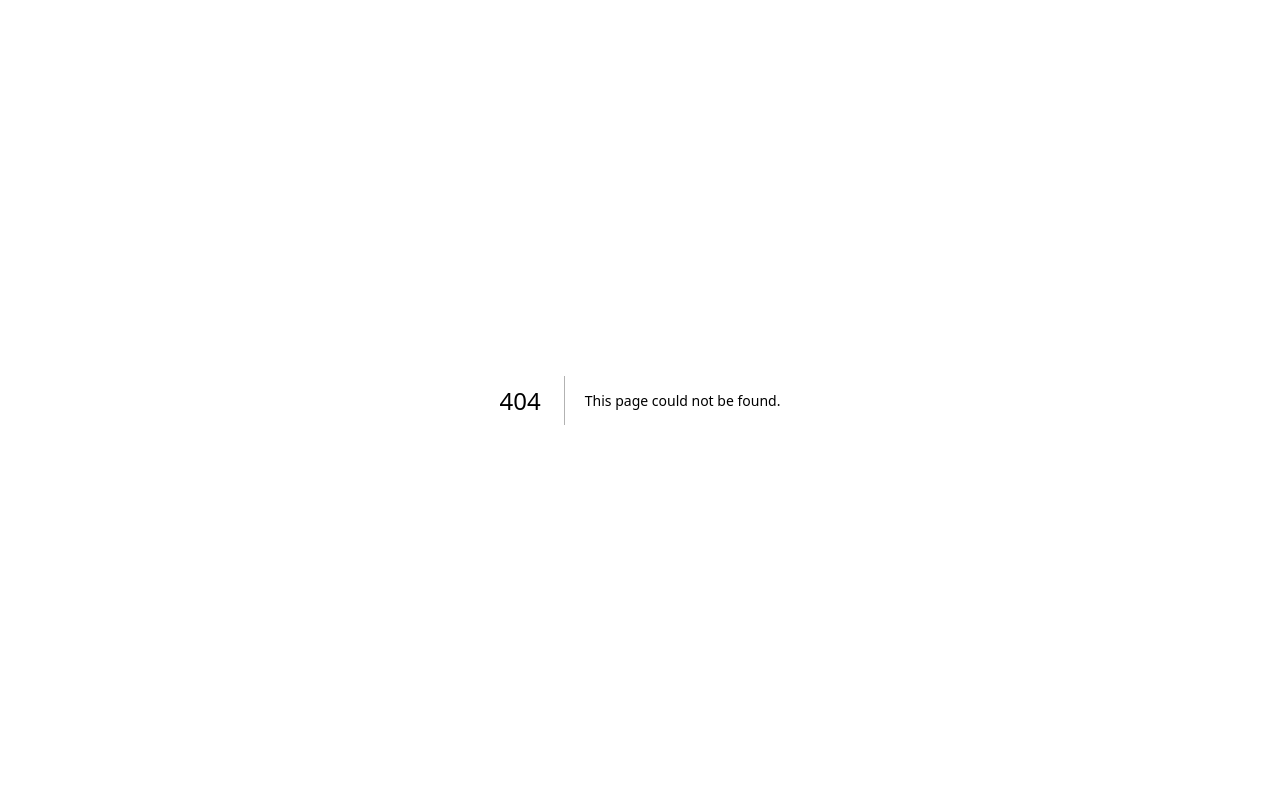
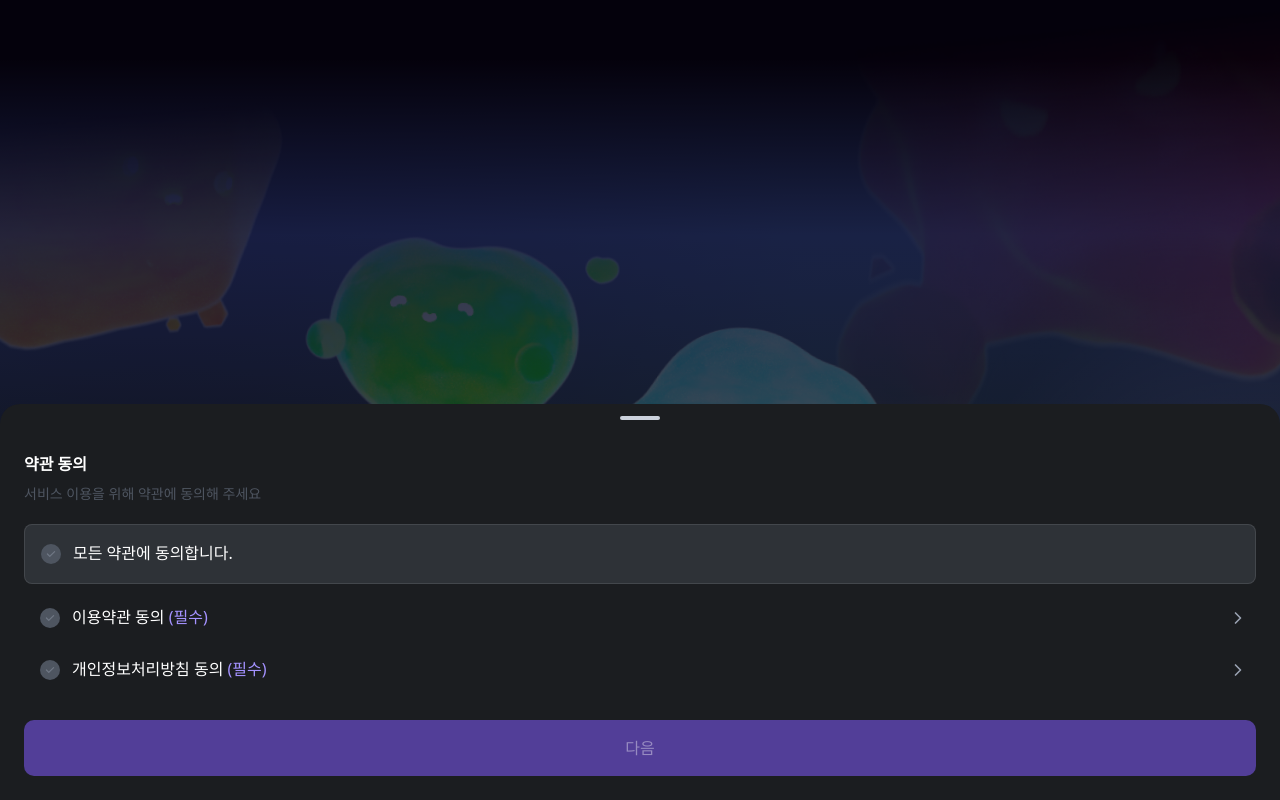
Before and after one commit to depromeet/dpm17-team4-client, a Next.js app in the folder web/: page /auth/terms-bottomsheet in a window 1280 px wide. Before the commit this address had no page. Shown: the top 800 px of the page. Built offline with nearby package versions, Linux system fonts and the light colour scheme; no server answers.

Commit message:
feat: biome

```diff
--- /dev/null
+++ b/web/src/app/auth/terms-bottomsheet/page.tsx
@@ -0,0 +1,259 @@
+'use client';
+
+import Image from 'next/image';
+import { useRouter, useSearchParams } from 'next/navigation';
+import {
+  Suspense,
+  useCallback,
+  useEffect,
+  useLayoutEffect,
+  useMemo,
+  useState,
+} from 'react';
+import {
+  getAccessToken,
+  requestAccessToken,
+  setAccessToken,
+  setUserInfo,
+  type UserInfo,
+} from '@/app/auth/_components/AuthSessionProvider';
+import bgGradient2 from '@/assets/auth/bg-gradient2.png';
+import bgGradient3 from '@/assets/auth/bg-gradient3.png';
+import loginCharacter from '@/assets/auth/login-character.png';
+import { API_ENDPOINTS, PAGE_ROUTES } from '@/constants';
+import { isIOS } from '@/utils/utils-platform';
+import AppleLoginButton from '../_components/AppleLoginButton';
+import BottomSheetContainer from '../_components/BottomSheetContainer';
+import KakaoLoginButton from '../_components/KakaoLoginButton';
+
+const API_BASE = process.env.NEXT_PUBLIC_API || 'https://kkruk.com';
+const KAKAO_LOGIN_INITIATE_URL = `${API_BASE}${API_ENDPOINTS.AUTH.KAKAO_LOGIN}`;
+
+function AuthContent() {
+  const router = useRouter();
+  const searchParams = useSearchParams();
+  const [error, setError] = useState<string | null>(null);
+  const [showTermsBottomSheet, setShowTermsBottomSheet] = useState(true);
+
+  const redirectUri = useMemo(() => {
+    if (typeof window === 'undefined') return '';
+    return `${window.location.origin}/auth`;
+  }, []);
+
+  // iOS 기기에서만 Apple 로그인 버튼 표시
+  const showAppleLogin = useMemo(() => isIOS(), []);
+
+  // ✅ 인증 콜백 파라미터 존재 여부 (있으면 렌더 스킵)
+  const hasAuthParams = useMemo(() => {
+    return Boolean(
+      searchParams.get('id') ||
+        searchParams.get('nickname') ||
+        searchParams.get('profileImage') ||
+        searchParams.get('isNew') ||
+        searchParams.get('providerType')
+    );
+  }, [searchParams]);
+
+  const extractUserInfo = useCallback((): UserInfo | null => {
+    const id = searchParams.get('id');
+    const nickname = searchParams.get('nickname');
+    const profileImage = searchParams.get('profileImage');
+    const isNew = searchParams.get('isNew');
+    const providerType = searchParams.get('providerType');
+
+    if (id && nickname && profileImage && isNew && providerType) {
+      return {
+        id,
+        nickname: decodeURIComponent(nickname),
+        profileImage: decodeURIComponent(profileImage),
+        isNew: isNew === 'true',
+        providerType,
+      };
+    }
+    return null;
+  }, [searchParams]);
+
+  useEffect(() => {
+    const error = searchParams.get('erroror_message');
+    if (error) setError(decodeURIComponent(error));
+  }, [searchParams]);
+
+  useLayoutEffect(() => {
+    const userInfo = extractUserInfo();
+    if (!userInfo) return;
+
+    // 🧹 로그인 성공 직후: 오래된 .kkruk.com 쿠키 정리
+    try {
+      console.log('🧹 로그인 성공 - 오래된 쿠키 정리 시작');
+      console.log('🍪 정리 전 쿠키:', document.cookie);
+
+      // .kkruk.com 도메인 쿠키 삭제
+      document.cookie =
+        'refreshToken=; domain=.kkruk.com; path=/; expires=Thu, 01 Jan 1970 00:00:00 GMT; Secure; SameSite=None';
+
+      // 짧은 딜레이 후 확인
+      setTimeout(() => {
+        console.log('🍪 정리 후 쿠키:', document.cookie);
+      }, 100);
+    } catch (error) {
+      console.error('⚠️ 쿠키 정리 실패:', error);
+    }
+
+    setUserInfo(userInfo);
+
+    // URL 쿼리 제거
+    const url = new URL(window.location.href);
+    url.search = '';
+    window.history.replaceState({}, '', url.toString());
+
+    // 신규 사용자일 때만 약관 동의 바텀시트 표시
+    if (userInfo.isNew) {
+      setShowTermsBottomSheet(true);
+    } else {
+      // 기존 사용자는 바로 홈으로 이동
+      router.push('/home');
+    }
+
+    // 토큰은 백그라운드로 시도
+    (async () => {
+      try {
+        const currentAccessToken = getAccessToken();
+        if (!currentAccessToken) {
+          const { accessToken } = await requestAccessToken();
+          if (accessToken) setAccessToken(accessToken);
+        }
+      } catch (e) {
+        console.error('⚠️ AccessToken 갱신 실패(무시하고 진행):', e);
+      }
+    })();
+  }, [extractUserInfo, router]);
+
+  const handleTermsAgree = () => {
+    setShowTermsBottomSheet(false);
+
+    //TODO: 약관 동의한 이후에 알림 바텀싯
+    router.push(PAGE_ROUTES.ONBOARDING_PROFILE);
+  };
+
+  const handleBottomSheetClose = async () => {
+    // 약관 동의 바텀시트를 닫으면 회원 탈퇴 처리
+    setShowTermsBottomSheet(false);
+
+    try {
+      const { userApi } = await import('@/apis/userApi');
+      await userApi.deleteMe();
+      console.log('✅ 온보딩 중 이탈 - 회원 탈퇴 완료');
+    } catch (error) {
+      console.error('❌ 온보딩 중 이탈 - 회원 탈퇴 실패:', error);
+    } finally {
+      // 로컬 데이터 정리 및 인증 페이지로 리다이렉트
+      const { clearAccessToken, clearUserInfo } = await import(
+        '@/app/auth/_components/AuthSessionProvider'
+      );
+      clearAccessToken();
+      clearUserInfo();
+
+      // 세션 캐시도 정리
+      try {
+        const { clearClientSessionCache } = await import('@/lib/session');
+        clearClientSessionCache();
+      } catch (error) {
+        console.warn('⚠️ 세션 캐시 정리 실패:', error);
+      }
+
+      // 인증 페이지로 리다이렉트
+      window.location.href = PAGE_ROUTES.AUTH;
+    }
+  };
+
+  if (hasAuthParams) return null;
+
+  return (
+    <div
+      className="
+    min-h-screen relative overflow-hidden [background-color:var(--Background-Background-Primary,#1D1E20)]
+    bg-[radial-gradient(54.67%_121.62%_at_12.93%_70.32%,_rgba(9,4,27,0.20)_0%,_rgba(73,179,169,0.20)_100%)]
+    bg-no-repeat
+     [background-size:100%_100%]
+    bg-[position:center]
+    flex flex-col items-center justify-center
+    text-white
+
+  "
+    >
+      <div className="w-full z-20">
+        <Image
+          src={loginCharacter}
+          alt="로그인 캐릭터 이미지"
+          className="w-full"
+        />
+      </div>
+      <div
+        className="
+    pointer-events-none absolute inset-0 z-10
+    bg-[linear-gradient(180deg,_#090318_0%,#090318_10%,#404DDC80_40%,_#404DDC00_100%)]
+    bg-no-repeat bg-top
+    [background-size:100%_36.75rem]
+
+  "
+      />
+      <Image
+        src={bgGradient2}
+        alt="배경 그라디언트2"
+        width={345}
+        height={345}
+        className="absolute z-10 top-[207.49px] right-0"
+      />
+      <Image
+        src={bgGradient3}
+        width={284}
+        height={284}
+        alt="배경 그라디언트3"
+        className="absolute z-10 top-[496px] right-0"
+      />
+
+      <div className="relative z-10">
+        <div className="mb-[21px]">
+          <div className="text-center text-h2">
+            쌓일수록 <br />
+            건강해지는 기록
+          </div>
+          <p className="text-body2-m text-gray-400 text-center mt-3">
+            지금 바로 함께 기록하고 관리해봐요
+          </p>
+        </div>
+
+        {error && (
+          <div className="bg-red-50 border border-red-200 text-red-700 px-4 py-3 rounded mb-4">
+            {error}
+          </div>
+        )}
+
+        <div className="space-y-4">
+          <form method="POST" action={KAKAO_LOGIN_INITIATE_URL}>
+            <input type="hidden" name="redirectUri" value={redirectUri} />
+            <KakaoLoginButton />
+          </form>
+          {showAppleLogin && <AppleLoginButton />}
+        </div>
+      </div>
+      {/* 하단 여백 */}
+      <div className="w-full h-[176px]" />
+
+      {/* 바텀시트 */}
+      <BottomSheetContainer
+        isOpen={showTermsBottomSheet}
+        onClose={handleBottomSheetClose}
+        onAgree={handleTermsAgree}
+      />
+    </div>
+  );
+}
+
+export default function AuthPage() {
+  return (
+    <Suspense fallback={<div>Loading...</div>}>
+      <AuthContent />
+    </Suspense>
+  );
+}
```
